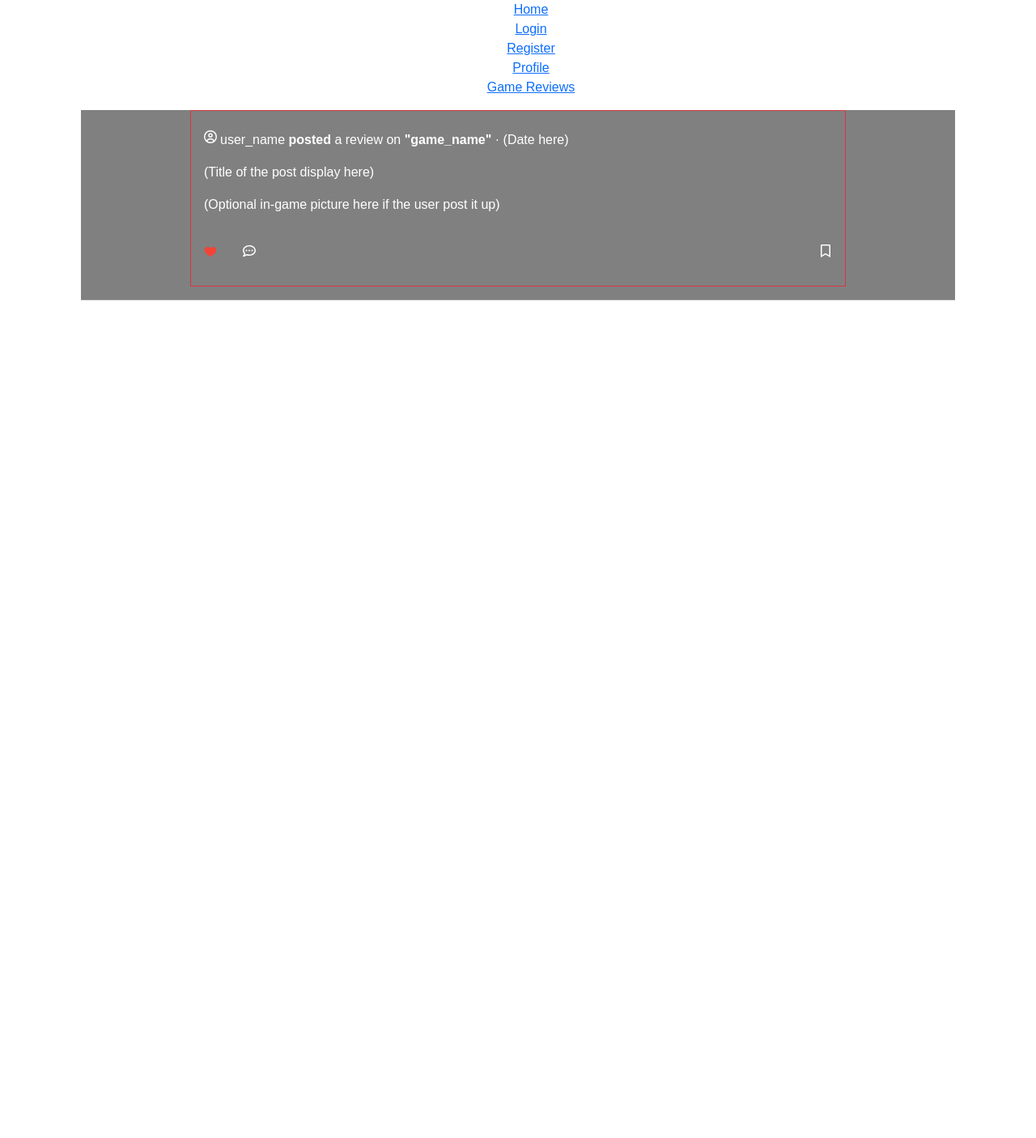
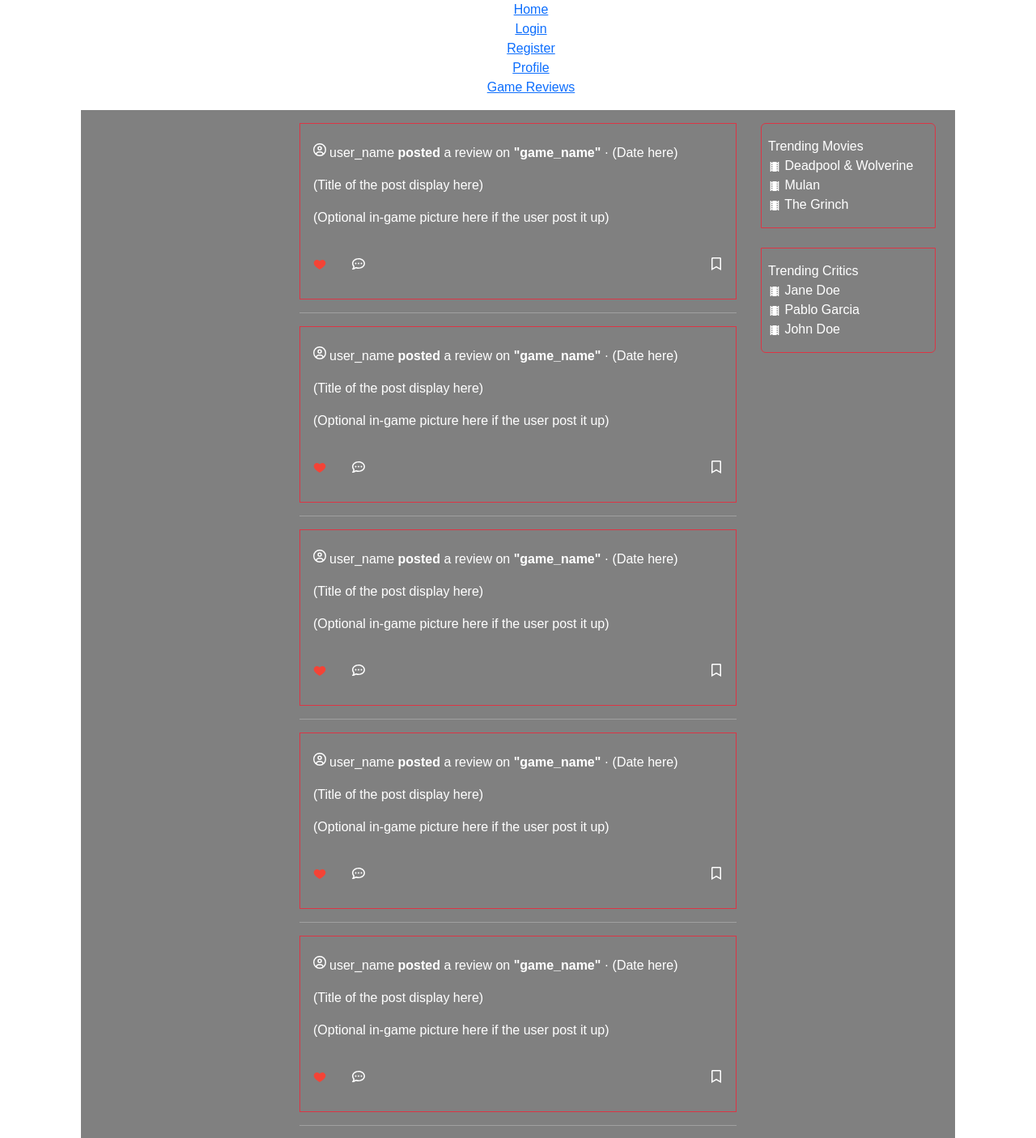
Before and after one commit to GameHorizonDev/cs5610-final-project, a React (Create React App) app: page /home in a window 1280 px wide. Shown: the part 100-1506 px from the top of the page at 81% size. Before the commit the page ends 800 px from the top, so only its background shows below. Built offline with nearby package versions, Linux system fonts and the light colour scheme.

Commit message:
Format basic layout of homepage

```diff
--- /dev/null
+++ b/src/Homepage/TrandingCritics.tsx
@@ -0,0 +1,19 @@
+import { useSelector } from "react-redux";
+import { Link } from "react-router-dom";
+import { MdLocalMovies } from "react-icons/md";
+
+
+
+import "./styles.css";
+
+
+export default function TrendingCritics(){
+    return(
+        <div id="sm-critics-trending-section" className="d-none d-sm-block text-wrap border border-danger rounded-bottom mb-4 ps-2 pe-2 pt-3 pb-3">
+            Trending Critics <br/>
+            <MdLocalMovies /> Jane Doe <br/>
+            <MdLocalMovies /> Pablo Garcia<br/>
+            <MdLocalMovies /> John Doe <br/>
+        </div>
+    );
+}
--- /dev/null
+++ b/src/Homepage/TrendingMovies.tsx
@@ -0,0 +1,19 @@
+import { useSelector } from "react-redux";
+import { Link } from "react-router-dom";
+import { MdLocalMovies } from "react-icons/md";
+
+
+
+import "./styles.css";
+
+
+export default function TrendingMovies(){
+    return(
+        <div id="sm-movie-trending-section" className="d-none d-sm-block text-wrap border border-danger rounded-top mb-4 ps-2 pe-2 pt-3 pb-3">
+            Trending Movies <br/>
+            <MdLocalMovies /> Deadpool & Wolverine <br/>
+            <MdLocalMovies /> Mulan <br/>
+            <MdLocalMovies /> The Grinch <br/>
+        </div>
+    );
+}
--- a/src/Homepage/index.tsx
+++ b/src/Homepage/index.tsx
@@ -6,12 +6,166 @@ import { FaRegBookmark } from "react-icons/fa";
 
 
 import "./styles.css";
+import TrendingMovies from "./TrendingMovies";
+import TrendingCritics from "./TrandingCritics";
 
 
 export default function Homepage(){
     return (
         <div id="sm-homepage">
-            {/* <h1 id="sm-homepage-title">This is the Homepage</h1> <hr /> */}
+            {/* Make the trendingNow section fixed to the right side of the div */}
+            <div id="sm-trending-section" className="d-none d-sm-block float-end me-4">
+                <TrendingMovies />
+                <TrendingCritics />
+            </div>
+
+
+            <div id="sm-post-boundary">
+                {/* Sample post #1 */}
+                <div id="sm-sample-post" className="border border-danger">
+                    <div className="d-flex align-items-start ms-3 me-3 pt-4">
+                        <FaRegCircleUser />
+                        <span className="d-inline-flex ms-1">
+                            <p> user_name <b>posted</b> a review on <b>"game_name"</b> <span>&#183;</span> (Date here) </p>
+                        </span> <br/>
+
+                    </div>
+                    <div className="d-flex align-items-start ms-3 me-3">
+                        <p className="text-start">(Title of the post display here)</p>
+                    </div>
+
+
+                    {/* Maybe using bootstrap's carousel to display picture */}
+                    <div className="d-flex align-items-start ms-3 me-3">
+                        <p className="text-start">(Optional in-game picture here if the user post it up)</p>
+                    </div>
+
+
+
+                    <div className="d-flex bd-highlight mb-3">
+                        <div className="m-2 p-2 bd-highlight"><FcLike/></div>
+                        <div className="m-2 p-2 bd-highlight"><FaRegCommentDots/></div>
+                        <div className="ms-auto m-2 p-2 bd-highlight"><FaRegBookmark/></div>
+                    </div>
+                </div>
+
+                <hr />
+
+                {/* Sample post #2 */}
+                <div id="sm-sample-post" className="border border-danger">
+                    <div className="d-flex align-items-start ms-3 me-3 pt-4">
+                        <FaRegCircleUser />
+                        <span className="d-inline-flex ms-1">
+                            <p> user_name <b>posted</b> a review on <b>"game_name"</b> <span>&#183;</span> (Date here) </p>
+                        </span> <br/>
+
+                    </div>
+                    <div className="d-flex align-items-start ms-3 me-3">
+                        <p className="text-start">(Title of the post display here)</p>
+                    </div>
+
+
+                    {/* Maybe using bootstrap's carousel to display picture */}
+                    <div className="d-flex align-items-start ms-3 me-3">
+                        <p className="text-start">(Optional in-game picture here if the user post it up)</p>
+                    </div>
+
+
+
+                    <div className="d-flex bd-highlight mb-3">
+                        <div className="m-2 p-2 bd-highlight"><FcLike/></div>
+                        <div className="m-2 p-2 bd-highlight"><FaRegCommentDots/></div>
+                        <div className="ms-auto m-2 p-2 bd-highlight"><FaRegBookmark/></div>
+                    </div>
+                </div>
+                <hr />
+
+                {/* Sample post #3 */}
+                <div id="sm-sample-post" className="border border-danger">
+                    <div className="d-flex align-items-start ms-3 me-3 pt-4">
+                        <FaRegCircleUser />
+                        <span className="d-inline-flex ms-1">
+                            <p> user_name <b>posted</b> a review on <b>"game_name"</b> <span>&#183;</span> (Date here) </p>
+                        </span> <br/>
+
+                    </div>
+                    <div className="d-flex align-items-start ms-3 me-3">
+                        <p className="text-start">(Title of the post display here)</p>
+                    </div>
+
+
+                    {/* Maybe using bootstrap's carousel to display picture */}
+                    <div className="d-flex align-items-start ms-3 me-3">
+                        <p className="text-start">(Optional in-game picture here if the user post it up)</p>
+                    </div>
+
+
+
+                    <div className="d-flex bd-highlight mb-3">
+                        <div className="m-2 p-2 bd-highlight"><FcLike/></div>
+                        <div className="m-2 p-2 bd-highlight"><FaRegCommentDots/></div>
+                        <div className="ms-auto m-2 p-2 bd-highlight"><FaRegBookmark/></div>
+                    </div>
+                </div>
+
+                <hr />
+
+                <div id="sm-sample-post" className="border border-danger">
+                    <div className="d-flex align-items-start ms-3 me-3 pt-4">
+                        <FaRegCircleUser />
+                        <span className="d-inline-flex ms-1">
+                            <p> user_name <b>posted</b> a review on <b>"game_name"</b> <span>&#183;</span> (Date here) </p>
+                        </span> <br/>
+
+                    </div>
+                    <div className="d-flex align-items-start ms-3 me-3">
+                        <p className="text-start">(Title of the post display here)</p>
+                    </div>
+
+
+                    {/* Maybe using bootstrap's carousel to display picture */}
+                    <div className="d-flex align-items-start ms-3 me-3">
+                        <p className="text-start">(Optional in-game picture here if the user post it up)</p>
+                    </div>
+
+
+
+                    <div className="d-flex bd-highlight mb-3">
+                        <div className="m-2 p-2 bd-highlight"><FcLike/></div>
+                        <div className="m-2 p-2 bd-highlight"><FaRegCommentDots/></div>
+                        <div className="ms-auto m-2 p-2 bd-highlight"><FaRegBookmark/></div>
+                    </div>
+                </div>
+                <hr />
+
+                <div id="sm-sample-post" className="border border-danger">
+                    <div className="d-flex align-items-start ms-3 me-3 pt-4">
+                        <FaRegCircleUser />
+                        <span className="d-inline-flex ms-1">
+                            <p> user_name <b>posted</b> a review on <b>"game_name"</b> <span>&#183;</span> (Date here) </p>
+                        </span> <br/>
+
+                    </div>
+                    <div className="d-flex align-items-start ms-3 me-3">
+                        <p className="text-start">(Title of the post display here)</p>
+                    </div>
+
+
+                    {/* Maybe using bootstrap's carousel to display picture */}
+                    <div className="d-flex align-items-start ms-3 me-3">
+                        <p className="text-start">(Optional in-game picture here if the user post it up)</p>
+                    </div>
+
+
+
+                    <div className="d-flex bd-highlight mb-3">
+                        <div className="m-2 p-2 bd-highlight"><FcLike/></div>
+                        <div className="m-2 p-2 bd-highlight"><FaRegCommentDots/></div>
+                        <div className="ms-auto m-2 p-2 bd-highlight"><FaRegBookmark/></div>
+                    </div>
+                </div>
+
+                <hr />
 
                 <div id="sm-sample-post" className="border border-danger">
                     <div className="d-flex align-items-start ms-3 me-3 pt-4">
@@ -41,5 +195,6 @@ export default function Homepage(){
                 </div>
                 <hr />
             </div>
+        </div>
     );
 }
--- a/src/Homepage/styles.css
+++ b/src/Homepage/styles.css
@@ -1,6 +1,4 @@
 body   {
-  margin: 0;
-  padding: 0;
   color: white;
 }
 body * {  font-family: Arial, Helvetica, sans-serif;  }
@@ -9,12 +7,34 @@ body * {  font-family: Arial, Helvetica, sans-serif;  }
   #sm-homepage {
     /* padding-left: 140px !important; */
     background-color: gray;
+    padding-top: 1em;
+
   }
 }
 
 
 #sm-sample-post{
-  max-width: 75%;
-  max-height: 75%;
   margin: auto;
 }
+
+
+#sm-post-boundary{
+  max-width: 50%;
+  max-height: 50%;
+  margin: auto;
+}
+
+
+/* Homepage Trending section */
+#sm-trending-section{
+  width: 20%;
+}
+
+/* Individual trending components */
+#sm-movie-trending-section{
+  text-align: left;
+}
+
+#sm-critics-trending-section{
+  text-align: left;
+}
```
Lines whose indentation alone changed are shown as unchanged.
